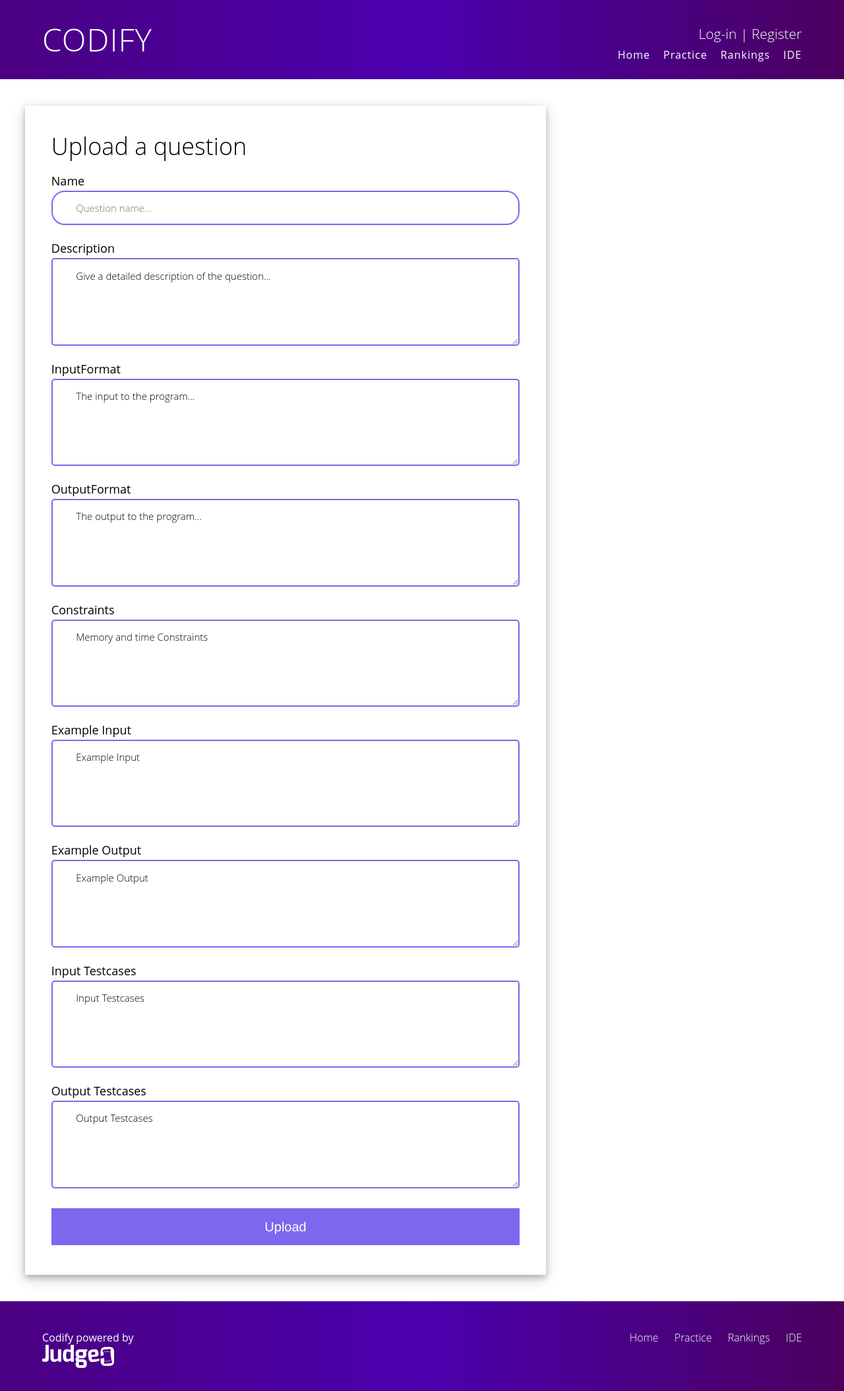
After one commit to pmj642/Codify, a PHP site: page /public/upload_question.php in a window 1280 px wide. The commit adds this page. Shown: the whole page at 66% size. Run offline with PHP 8.4, Linux system fonts and the light colour scheme.

Commit message:
added question upload functionality

```diff
--- /dev/null
+++ b/public/upload_question.php
@@ -0,0 +1,80 @@
+<!DOCTYPE html>
+<html>
+        <head>
+            <title>Upload</title>
+            <meta charset='utf-8'>
+            <link rel="stylesheet" href="../public/stylesheets/main.css">
+        </head>
+
+    	<body>
+
+    		<!-- Header -->
+
+            <?php
+                require('../public/templates/header.php');
+            ?>
+
+            <section class="row">
+    			<div class="grid">
+
+                <section class="col-2-3">
+                    <div class='black-heading question card'>
+
+                        <h1>Upload a question</h1>
+
+        				<form method="post" action="../app/upload.php">
+
+                            Name
+        					<input type="text" name="name" placeholder="Question name..." required>
+
+        					<br>Description
+        					<textarea name="description" rows="5" required>Give a detailed description of the question...
+                            </textarea>
+
+                            <br>InputFormat
+        					<textarea name="inputformat" rows="5" required>The input to the program...
+                            </textarea>
+
+                            <br>OutputFormat
+        					<textarea name="outputformat" rows="5" required>The output to the program...
+                            </textarea>
+
+                            <br>Constraints
+        					<textarea name="contraints" rows="5" required>Memory and time Constraints
+                            </textarea>
+
+                            <br>Example Input
+        					<textarea name="examplein" rows="5" required>Example Input
+                            </textarea>
+
+                            <br>Example Output
+        					<textarea name="exampleout" rows="5" required>Example Output
+                            </textarea>
+
+                            <br>Input Testcases
+        					<textarea name="inputtest" rows="5" required>Input Testcases
+                            </textarea>
+
+                            <br>Output Testcases
+        					<textarea name="outputtest" rows="5" required>Output Testcases
+                            </textarea>
+
+        					<br>
+        					<input type="Submit" name="upload" value="Upload">
+
+        				</form>
+
+                    </div>
+                </section>
+
+    			</div>
+    		</section>
+
+            <!-- Footer -->
+
+            <?php
+                require('../public/templates/footer.php');
+            ?>
+
+        </body>
+</html>
```
Also changed, not shown: app/upload.php (added, +66 -0 lines), public/practice.php (+14 -0 lines).
